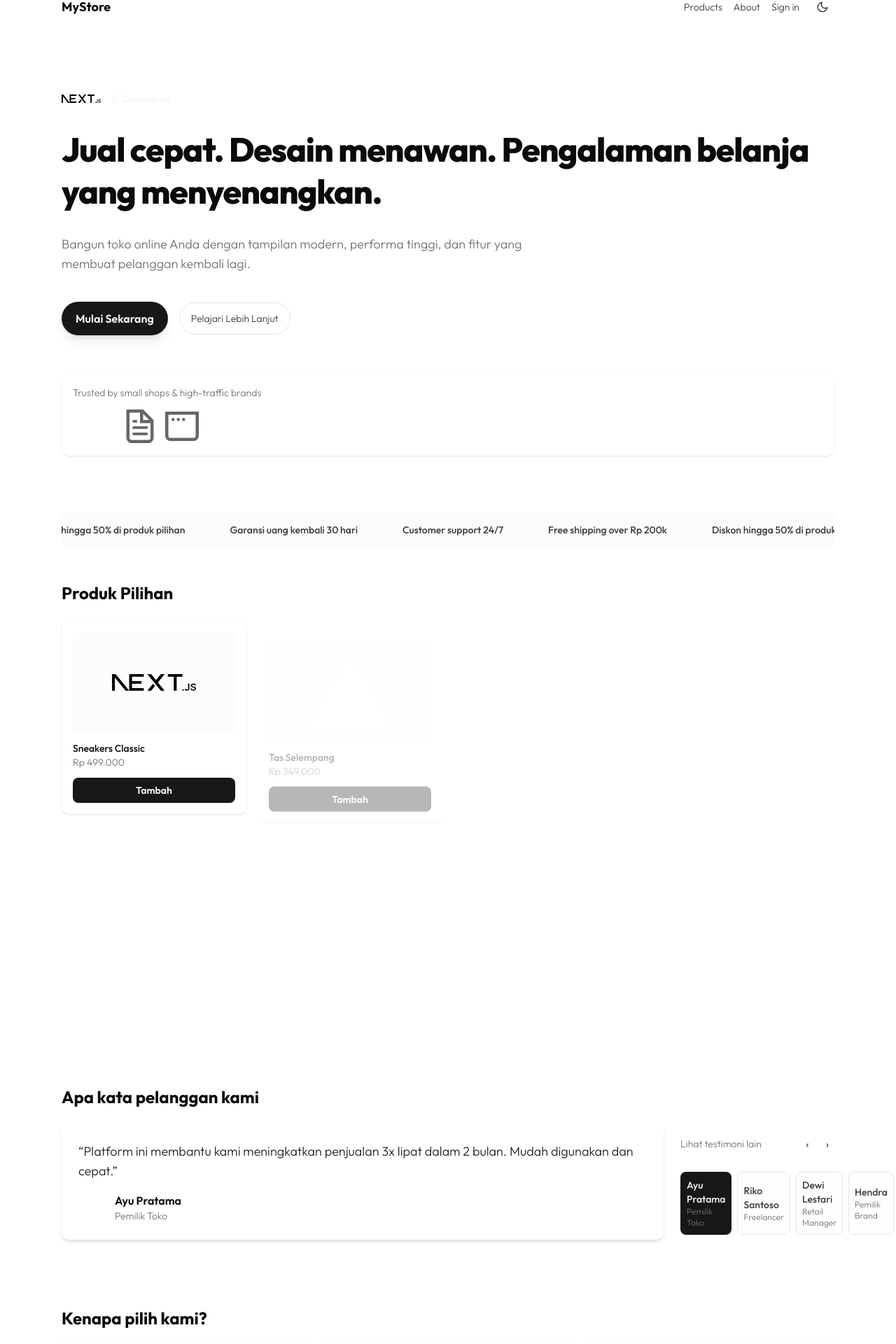
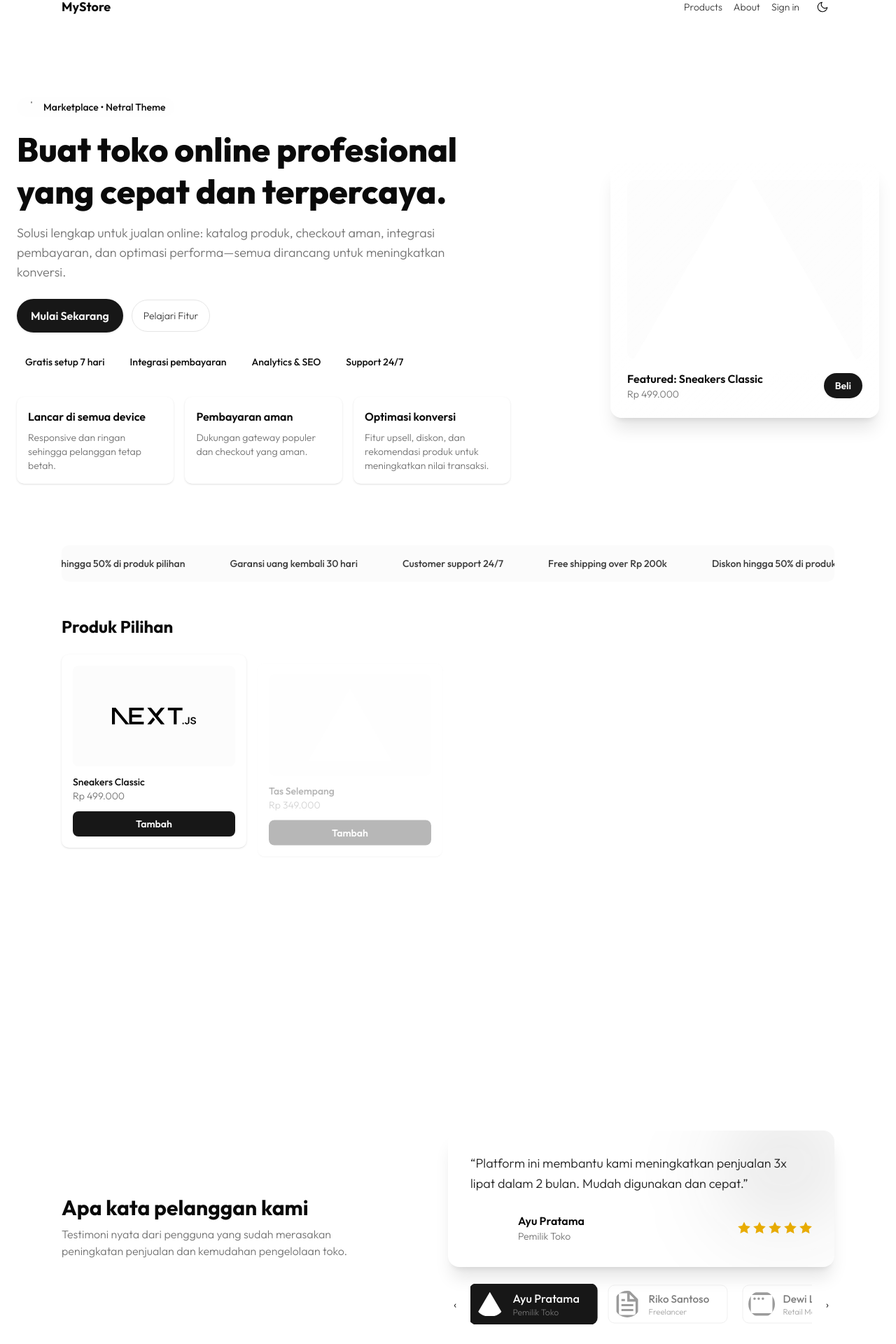
Before and after one commit to ValerieAttila09/nextjs-app-design, a Next.js app: page / in a window 1280 px wide. Shown: the part 31-1951 px from the top of the page at 70% size. Built offline with nearby package versions, Linux system fonts and the light colour scheme.

Commit message:
improvised landing page design

```diff
--- a/app/globals.css
+++ b/app/globals.css
@@ -78,6 +78,10 @@
   --sidebar-ring: oklch(0.708 0 0);
 }
 
+html {
+  scroll-behavior: smooth;
+}
+
 .dark {
   --background: oklch(0.145 0 0);
   --foreground: oklch(0.985 0 0);
--- a/app/layout.tsx
+++ b/app/layout.tsx
@@ -1,5 +1,5 @@
 import type { Metadata } from "next";
-import { Geist, Geist_Mono } from "next/font/google";
+import { Geist, Geist_Mono, Outfit } from "next/font/google";
 import "./globals.css";
 import "./style.css";
 
--- a/components/hero.client.tsx
+++ b/components/hero.client.tsx
@@ -8,71 +8,100 @@ export default function Hero() {
   const containerRef = useRef<HTMLDivElement | null>(null);
   const headlineRef = useRef<HTMLHeadingElement | null>(null);
   const ctasRef = useRef<HTMLDivElement | null>(null);
+  const imgRef = useRef<HTMLDivElement | null>(null);
+  const chipsRef = useRef<HTMLDivElement | null>(null);
 
   useEffect(() => {
     const ctx = gsap.context(() => {
       const tl = gsap.timeline();
-      tl.from(headlineRef.current, {
-        y: 40,
-        autoAlpha: 0,
-        duration: 0.8,
-        ease: "power3.out",
-      });
 
-      const subs = containerRef.current
-        ? Array.from(containerRef.current.querySelectorAll(".hero-sub"))
-        : [];
+      tl.from(headlineRef.current, { y: 36, autoAlpha: 0, duration: 0.8, ease: "power3.out" })
+        .from(
+          containerRef.current?.querySelectorAll(".hero-sub") || [],
+          { y: 18, autoAlpha: 0, duration: 0.6, stagger: 0.1 },
+          "-=" + 0.2
+        )
+        .from(ctasRef.current, { scale: 0.98, autoAlpha: 0, duration: 0.5 }, "-=0.15");
 
-      tl.from(subs, { y: 20, autoAlpha: 0, duration: 0.6, stagger: 0.12 }, "-=" + 0.1)
-        .from(ctasRef.current, { scale: 0.98, autoAlpha: 0, duration: 0.5 }, "-=0.2");
+      // floating image subtle motion
+      if (imgRef.current) {
+        gsap.to(imgRef.current, { y: "-=8", repeat: -1, yoyo: true, duration: 3, ease: "sine.inOut" });
+      }
+
+      // chips stagger
+      if (chipsRef.current) {
+        gsap.from(chipsRef.current.children, { y: 6, autoAlpha: 0, stagger: 0.08, duration: 0.45 });
+      }
     }, containerRef);
 
     return () => ctx.revert();
   }, []);
 
   return (
-    <section
-      ref={containerRef}
-      className="w-full max-w-6xl mx-auto px-6 py-14 flex flex-col gap-8 items-center text-center sm:items-start sm:text-left"
-    >
-      <div className="flex items-center gap-4">
-        <Image src="/next.svg" alt="logo" width={56} height={16} className="dark:invert" />
-        <span className="text-sm font-medium text-muted">E-Commerce</span>
-      </div>
+    <section ref={containerRef} className="w-full max-w-7xl mx-auto px-6 py-16">
+      <div className="grid grid-cols-1 md:grid-cols-12 gap-8 items-center">
+        {/* left */}
+        <div className="md:col-span-7">
+          <div className="flex items-center gap-3 mb-4">
+            <div className="inline-flex items-center gap-2 bg-muted/10 text-sm rounded-full px-3 py-1">
+              <svg width="18" height="18" viewBox="0 0 24 24" fill="none" className="text-foreground/80"><path d="M12 2v2" stroke="currentColor" strokeWidth="1.5" strokeLinecap="round" strokeLinejoin="round" /></svg>
+              <span className="font-medium">Marketplace • Netral Theme</span>
+            </div>
+          </div>
 
-      <h1
-        ref={headlineRef}
-        className="text-4xl sm:text-5xl font-extrabold leading-tight tracking-tight text-foreground"
-      >
-        Jual cepat. Desain menawan. Pengalaman belanja yang menyenangkan.
-      </h1>
+          <h1 ref={headlineRef} className="text-3xl sm:text-4xl lg:text-5xl font-extrabold leading-tight">
+            Buat toko online profesional yang cepat dan terpercaya.
+          </h1>
 
-      <p className="hero-sub max-w-2xl text-lg text-muted-foreground">
-        Bangun toko online Anda dengan tampilan modern, performa tinggi, dan fitur
-        yang membuat pelanggan kembali lagi.
-      </p>
+          <p className="hero-sub mt-4 text-lg text-muted-foreground max-w-2xl">
+            Solusi lengkap untuk jualan online: katalog produk, checkout aman, integrasi pembayaran, dan optimasi
+            performa—semua dirancang untuk meningkatkan konversi.
+          </p>
 
-      <div ref={ctasRef} className="flex gap-4 items-center mt-2 w-full sm:w-auto">
-        <a
-          href="#products"
-          className="inline-flex items-center justify-center rounded-full bg-primary text-primary-foreground px-5 py-3 font-semibold shadow-lg hover:brightness-95 transition"
-        >
-          Mulai Sekarang
-        </a>
-        <a
-          href="#about"
-          className="inline-flex items-center justify-center rounded-full border border-border px-4 py-3 text-sm text-foreground/80 hover:bg-muted transition"
-        >
-          Pelajari Lebih Lanjut
-        </a>
-      </div>
+          <div ref={ctasRef} className="mt-6 flex flex-wrap gap-3 items-center">
+            <a href="#products" className="inline-flex items-center gap-2 rounded-full bg-primary text-primary-foreground px-5 py-3 font-semibold shadow hover:brightness-95 transition">Mulai Sekarang</a>
+            <a href="#about" className="inline-flex items-center gap-2 rounded-full border border-border px-4 py-3 text-sm text-foreground/80 hover:bg-muted transition">Pelajari Fitur</a>
+          </div>
 
-      <div className="w-full mt-6 rounded-xl bg-gradient-to-r from-white/70 via-white/50 to-white/30 p-4 shadow-sm">
-        <p className="text-sm text-muted-foreground">Trusted by small shops &amp; high-traffic brands</p>
-        <div className="mt-3 flex gap-3 items-center">
-          <Image src="/vercel.svg" alt="vercel" width={60} height={20} />
-          <Image src="/file.svg" alt="file" width={48} height={16} />
-          <Image src="/window.svg" alt="window" width={48} height={16} />
+          <div className="mt-6" ref={chipsRef}>
+            <div className="flex flex-wrap gap-3">
+              <span className="px-3 py-2 bg-card rounded-lg text-sm font-medium">Gratis setup 7 hari</span>
+              <span className="px-3 py-2 bg-card rounded-lg text-sm font-medium">Integrasi pembayaran</span>
+              <span className="px-3 py-2 bg-card rounded-lg text-sm font-medium">Analytics & SEO</span>
+              <span className="px-3 py-2 bg-card rounded-lg text-sm font-medium">Support 24/7</span>
+            </div>
+          </div>
+
+          <div className="mt-8 grid grid-cols-1 sm:grid-cols-3 gap-4">
+            <div className="p-4 bg-card rounded-lg shadow-sm">
+              <h4 className="font-semibold">Lancar di semua device</h4>
+              <p className="text-sm text-muted-foreground mt-2">Responsive dan ringan sehingga pelanggan tetap betah.</p>
+            </div>
+            <div className="p-4 bg-card rounded-lg shadow-sm">
+              <h4 className="font-semibold">Pembayaran aman</h4>
+              <p className="text-sm text-muted-foreground mt-2">Dukungan gateway populer dan checkout yang aman.</p>
+            </div>
+            <div className="p-4 bg-card rounded-lg shadow-sm">
+              <h4 className="font-semibold">Optimasi konversi</h4>
+              <p className="text-sm text-muted-foreground mt-2">Fitur upsell, diskon, dan rekomendasi produk untuk meningkatkan nilai transaksi.</p>
+            </div>
+          </div>
+        </div>
+
+        {/* right visual */}
+        <div className="md:col-span-5 flex justify-center md:justify-end">
+          <div ref={imgRef} className="w-full max-w-sm rounded-2xl overflow-hidden shadow-xl bg-gradient-to-br from-white/60 to-white/30 p-6">
+            <div className="w-full h-64 bg-muted/20 rounded-lg flex items-center justify-center">
+              <Image src="/vercel.svg" alt="product mock" width={420} height={220} className="object-contain" />
+            </div>
+            <div className="mt-4 flex items-center justify-between">
+              <div>
+                <div className="font-semibold">Featured: Sneakers Classic</div>
+                <div className="text-sm text-muted-foreground">Rp 499.000</div>
+              </div>
+              <button className="rounded-full bg-primary text-primary-foreground px-4 py-2 text-sm font-semibold">Beli</button>
+            </div>
+          </div>
         </div>
       </div>
     </section>
--- a/components/testimonials.client.tsx
+++ b/components/testimonials.client.tsx
@@ -1,6 +1,7 @@
 "use client";
 
 import React, { useEffect, useRef, useState } from "react";
+import Image from "next/image";
 import gsap from "gsap";
 
 const TESTIMONIALS = [
@@ -10,6 +11,7 @@ const TESTIMONIALS = [
     role: "Pemilik Toko",
     text: "Platform ini membantu kami meningkatkan penjualan 3x lipat dalam 2 bulan. Mudah digunakan dan cepat.",
     avatar: "/vercel.svg",
+    rating: 5,
   },
   {
     id: 2,
@@ -17,6 +19,7 @@ const TESTIMONIALS = [
     role: "Freelancer",
     text: "Desainnya elegan dan pelanggan kami menyukainya — support juga responsif.",
     avatar: "/file.svg",
+    rating: 5,
   },
   {
     id: 3,
@@ -24,6 +27,7 @@ const TESTIMONIALS = [
     role: "Retail Manager",
     text: "Integrasi mudah dan performa cepat. Fitur checkout sangat membantu.",
     avatar: "/window.svg",
+    rating: 4,
   },
   {
     id: 4,
@@ -31,32 +35,38 @@ const TESTIMONIALS = [
     role: "Pemilik Brand",
     text: "Template yang fleksibel dan mudah dikustom. Recomended untuk toko kecil sampai menengah.",
     avatar: "/next.svg",
+    rating: 5,
   },
 ];
 
 export default function Testimonials() {
   const [index, setIndex] = useState(0);
   const cardRef = useRef<HTMLDivElement | null>(null);
+  const thumbsRef = useRef<HTMLDivElement | null>(null);
+  const hoverRef = useRef(false);
 
-  // auto-advance
+  // auto-advance with pause on hover
   useEffect(() => {
     const id = setInterval(() => {
-      setIndex((i) => (i + 1) % TESTIMONIALS.length);
+      if (!hoverRef.current) setIndex((i) => (i + 1) % TESTIMONIALS.length);
     }, 6000);
     return () => clearInterval(id);
   }, []);
 
-  // animate on index change
+  // animate card on change
   useEffect(() => {
     const el = cardRef.current;
     if (!el) return;
     const ctx = gsap.context(() => {
-      gsap.fromTo(
-        el,
-        { autoAlpha: 0, y: 12 },
-        { autoAlpha: 1, y: 0, duration: 0.6, ease: "power3.out" }
-      );
-    }, el);
+      const tl = gsap.timeline();
+      tl.fromTo(el, { autoAlpha: 0, y: 16, scale: 0.995 }, { autoAlpha: 1, y: 0, scale: 1, duration: 0.6, ease: "power3.out" });
+
+      // animate active thumb indicator
+      const thumbs = thumbsRef.current?.querySelectorAll(".thumb-btn") || [];
+      gsap.to(thumbs, { opacity: 0.65, scale: 0.95, duration: 0.25 });
+      const active = thumbs[index] as Element | undefined;
+      if (active) gsap.to(active, { opacity: 1, scale: 1.02, duration: 0.32 });
+    }, cardRef);
     return () => ctx.revert();
   }, [index]);
 
@@ -67,54 +77,80 @@ export default function Testimonials() {
   const t = TESTIMONIALS[index];
 
   return (
-    <section className="max-w-6xl mx-auto px-6 py-12">
-      <h3 className="text-2xl font-bold mb-6">Apa kata pelanggan kami</h3>
+    <section className="max-w-6xl mx-auto px-6 py-16">
+      <div className="flex flex-col md:flex-row items-start md:items-center gap-8">
+        <div className="md:w-1/2">
+          <h3 className="text-3xl font-bold">Apa kata pelanggan kami</h3>
+          <p className="mt-2 text-muted-foreground max-w-md">Testimoni nyata dari pengguna yang sudah merasakan peningkatan penjualan dan kemudahan pengelolaan toko.</p>
+        </div>
 
-      <div className="relative flex flex-col sm:flex-row items-start sm:items-center gap-6">
-        <div ref={cardRef} className="flex-1 bg-card p-6 rounded-lg shadow-md">
-          <p className="text-lg text-foreground/90">“{t.text}”</p>
-          <div className="mt-4 flex items-center gap-3">
-            <img src={t.avatar} alt={t.name} className="w-10 h-10 rounded-full object-contain" />
+        <div className="md:w-1/2">
+          <div
+            ref={cardRef}
+            onMouseEnter={() => (hoverRef.current = true)}
+            onMouseLeave={() => (hoverRef.current = false)}
+            className="bg-card p-8 rounded-2xl shadow-xl relative overflow-hidden"
+            aria-live="polite"
+          >
+            <blockquote className="text-lg leading-relaxed text-foreground/90">“{t.text}”</blockquote>
+
+            <div className="mt-6 flex items-center justify-between gap-4">
+              <div className="flex items-center gap-3">
+                <Image src={t.avatar} alt={t.name} width={56} height={56} className="rounded-full object-contain" />
                 <div>
                   <div className="font-semibold">{t.name}</div>
                   <div className="text-sm text-muted-foreground">{t.role}</div>
                 </div>
               </div>
+
+              <div className="flex items-center gap-1">
+                {Array.from({ length: 5 }).map((_, i) => (
+                  <svg key={i} width="18" height="18" viewBox="0 0 24 24" fill={i < t.rating ? "currentColor" : "none"} className={`text-yellow-500 ${i < t.rating ? "opacity-100" : "opacity-30"}`} aria-hidden>
+                    <path d="M12 .587l3.668 7.431 8.2 1.193-5.934 5.788 1.402 8.167L12 18.896l-7.336 3.87 1.402-8.167L.132 9.211l8.2-1.193z" />
+                  </svg>
+                ))}
+              </div>
             </div>
 
-        <div className="w-full sm:w-[220px] flex flex-col gap-3">
-          <div className="flex gap-2 items-center justify-between">
-            <div className="text-sm text-muted-foreground">Lihat testimoni lain</div>
-            <div className="flex gap-2">
+            {/* decorative bg */}
+            <div className="pointer-events-none absolute -right-10 -top-8 w-48 h-48 bg-gradient-to-br from-primary/20 to-transparent rounded-full blur-3xl" />
+          </div>
+
+          <div className="mt-6 flex items-center gap-3" ref={thumbsRef}>
             <button
               onClick={() => go(index - 1)}
-                className="p-2 rounded-md hover:bg-muted/20 transition"
-                aria-label="Previous testimonial"
+              aria-label="Previous"
+              className="p-2 rounded-md hover:bg-muted/10 transition"
             >
               ‹
             </button>
-              <button
-                onClick={() => go(index + 1)}
-                className="p-2 rounded-md hover:bg-muted/20 transition"
-                aria-label="Next testimonial"
-              >
-                ›
-              </button>
-            </div>
-          </div>
 
-          <div className="flex gap-2 mt-2">
+            <div className="flex-1 overflow-x-auto">
+              <div className="flex gap-3 items-center">
                 {TESTIMONIALS.map((it, i) => (
                   <button
                     key={it.id}
                     onClick={() => go(i)}
-                aria-label={`Goto testimonial ${i + 1}`}
-                className={`flex-1 text-sm p-2 text-left rounded-md transition border ${i === index ? "bg-primary text-primary-foreground border-transparent" : "bg-muted/10 border-border text-foreground/80"}`}
+                    className={`thumb-btn flex items-center gap-3 p-2 rounded-lg min-w-[180px] transition border ${i === index ? "bg-primary text-primary-foreground border-transparent" : "bg-muted/5 border-border text-foreground/80"}`}
+                    aria-current={i === index}
                   >
+                    <Image src={it.avatar} alt={it.name} width={40} height={40} className="rounded-full object-contain" />
+                    <div className="text-left">
                       <div className="font-medium">{it.name}</div>
                       <div className="text-xs text-muted-foreground">{it.role}</div>
+                    </div>
                   </button>
                 ))}
+              </div>
+            </div>
+
+            <button
+              onClick={() => go(index + 1)}
+              aria-label="Next"
+              className="p-2 rounded-md hover:bg-muted/10 transition"
+            >
+              ›
+            </button>
           </div>
         </div>
       </div>
```
Lines whose indentation alone changed are shown as unchanged.
